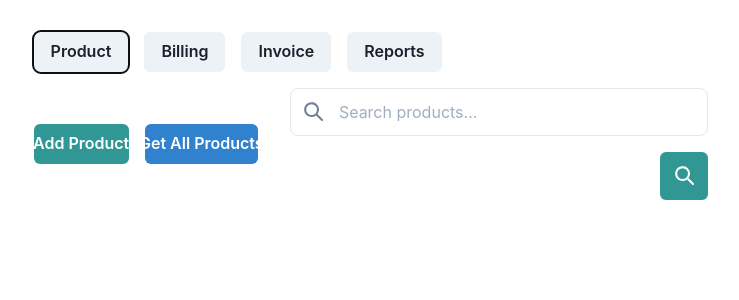
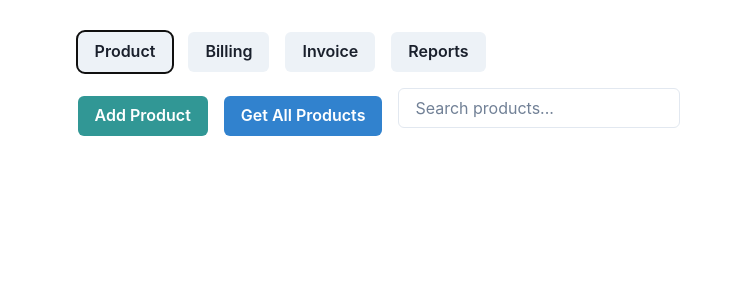
Before and after one commit to ShubhamGhumare11/Billing-System-E, a React (Vite) app: page / in a window 1280 px wide. Both pictures are taken after a click on the button "Product". Shown: the top 300 px of the page, without its empty margins (261-1000 px from the left). Built offline with nearby package versions, Linux system fonts and the light colour scheme.

Commit message:
added : searchComponent and installed icons dependency

```diff
--- a/package.json
+++ b/package.json
@@ -10,9 +10,11 @@
     "preview": "vite preview"
   },
   "dependencies": {
+    "@chakra-ui/icons": "^2.2.4",
     "@chakra-ui/react": "^2.4.3",
     "@emotion/react": "^11.13.3",
     "@emotion/styled": "^11.13.0",
+    "billing": "file:",
     "framer-motion": "^6.4.0",
     "react": "^18.3.1",
     "react-dom": "^18.3.1"
--- a/src/Components/ProductManagement.jsx
+++ b/src/Components/ProductManagement.jsx
@@ -323,6 +323,7 @@ const ProductManagement = () => {
   const [isProductListVisible, setIsProductListVisible] = useState(false);
   const [isFormVisible, setIsFormVisible] = useState(false); // New state to control form visibility
   const [editableProductID, setEditableProductID] = useState(null); // New state for editable product
+  const [searchdedProducts, setSearchedProducts] = useState([]); // New state for editable product
 
   const [newProduct, setNewProduct] = useState({
     productName: '',
@@ -365,12 +366,17 @@ setIsProductListVisible(false)
 
   };
 
+
+
+
+
+
   return (
     <VStack spacing={4} mt={4}>
       <HStack spacing={4}>
         <Button colorScheme="teal" onClick={handleAddProduct}>Add Product</Button>
         <Button colorScheme="blue" onClick={handleGetAllProducts}>Get All Products</Button>
-       <SearchComponent/>
+        <SearchComponent  />
       </HStack>
 
       {/* Add Product Form */}
--- a/src/Components/SearchComponent.jsx
+++ b/src/Components/SearchComponent.jsx
@@ -1,59 +1,150 @@
-import React, { useState } from 'react';
-import { Input, InputGroup, InputLeftElement, InputRightElement, IconButton, VStack } from '@chakra-ui/react';
-import { SearchIcon, CloseIcon } from '@chakra-ui/icons';
+// import React, { useState } from 'react';
+// import { Input, InputGroup, InputLeftElement, InputRightElement, IconButton, HStack,VStack } from '@chakra-ui/react';
+// import { SearchIcon, CloseIcon } from '@chakra-ui/icons';
 
-const SearchComponent = ({ onSearch }) => {
-  const [query, setQuery] = useState('');
+// const SearchComponent = ({ onSearch }) => {
+//   const [query, setQuery] = useState('');
 
-  const handleSearch = () => {
-    onSearch(query);
-  };
+//   const handleSearch = () => {
+//     onSearch(query);
+//   };
 
-  const handleClear = () => {
-    setQuery('');
-    onSearch(''); // Optionally trigger a clear search
-  };
+//   const handleClear = () => {
+//     setQuery('');
+//     onSearch(''); // Optionally trigger a clear search
+//   };
+
+//   return (
+//     <HStack spacing="1rem" align="start" w="full" px="1rem">
+//       <InputGroup size="lg">
+//         <InputLeftElement pointerEvents="none">
+//           <SearchIcon color="gray.500" fontSize="1.2rem" />
+//         </InputLeftElement>
+//         <Input
+//           placeholder="Search products..."
+//           value={query}
+//           onChange={(e) => setQuery(e.target.value)}
+//           fontSize="1rem"
+//           px="1rem"
+//           pr="2.5rem"
+//           borderRadius="0.5rem"
+//           _placeholder={{ color: 'gray.400' }}
+//         />
+//         {query && (
+//           <InputRightElement width="2.5rem">
+//             <IconButton
+//               aria-label="Clear search"
+//               icon={<CloseIcon />}
+//               size="sm"
+//               colorScheme="red"
+//               variant="ghost"
+//               fontSize="1rem"
+//               onClick={handleClear}
+//             />
+//           </InputRightElement>
+//         )}
+//       </InputGroup>
+//       <IconButton
+//         onClick={handleSearch}
+//         icon={<SearchIcon />}
+//         colorScheme="teal"
+//         size="lg"
+//         alignSelf="end"
+//         fontSize="1.2rem"
+//         p="0.5rem"
+//       />
+//     </HStack>
+//   );
+// };
+
+// export default SearchComponent;
+
+
+
+
+import React, { useState, useEffect, useMemo } from 'react';
+import { Input, Spinner, Box, Table, Thead, Tbody, Tr, Th, Td, Text } from '@chakra-ui/react';
+import { debounce } from 'lodash';
+import axios from 'axios';
+
+const SearchComponent = () => {
+  const [searchTerm, setSearchTerm] = useState('');
+  const [filteredProducts, setFilteredProducts] = useState([]);
+  const [loading, setLoading] = useState(false);
+  const [error, setError] = useState(null);
+
+  // Debounced function to fetch products based on search term
+  const fetchProducts = useMemo(
+    () =>
+      debounce(async (term) => {
+        setLoading(true);
+        setError(null);
+
+        try {
+          const response = await axios.get(`/api/products/search`, {
+            params: { query: term },
+          });
+          setFilteredProducts(response.data); // Assumes the API returns an array of products
+        } catch (err) {
+          setError('Error fetching products. Please try again.');
+        } finally {
+          setLoading(false);
+        }
+      }, 300),
+    []
+  );
+
+  // Trigger search on term change
+  useEffect(() => {
+    if (searchTerm) {
+      fetchProducts(searchTerm);
+    } else {
+      setFilteredProducts([]);
+    }
+  }, [searchTerm, fetchProducts]);
 
   return (
-    <VStack spacing="1rem" align="start" w="full" px="1rem">
-      <InputGroup size="lg">
-        <InputLeftElement pointerEvents="none">
-          <SearchIcon color="gray.500" fontSize="1.2rem" />
-        </InputLeftElement>
-        <Input
-          placeholder="Search products..."
-          value={query}
-          onChange={(e) => setQuery(e.target.value)}
-          fontSize="1rem"
-          px="1rem"
-          pr="2.5rem"
-          borderRadius="0.5rem"
-          _placeholder={{ color: 'gray.400' }}
-        />
-        {query && (
-          <InputRightElement width="2.5rem">
-            <IconButton
-              aria-label="Clear search"
-              icon={<CloseIcon />}
-              size="sm"
-              colorScheme="red"
-              variant="ghost"
-              fontSize="1rem"
-              onClick={handleClear}
-            />
-          </InputRightElement>
-        )}
-      </InputGroup>
-      <IconButton
-        onClick={handleSearch}
-        icon={<SearchIcon />}
-        colorScheme="teal"
-        size="lg"
-        alignSelf="end"
-        fontSize="1.2rem"
-        p="0.5rem"
+    <Box>
+      <Input
+        placeholder="Search products..."
+        value={searchTerm}
+        onChange={(e) => setSearchTerm(e.target.value)}
+        mb={4}
       />
-    </VStack>
+
+      {loading ? (
+        <Spinner size="lg" />
+      ) : error ? (
+        <Text color="red.500">{error}</Text>
+      ) : filteredProducts.length > 0 ? (
+        <Table variant="simple" mt={4}>
+          <Thead>
+            <Tr>
+              <Th>Product ID</Th>
+              <Th>Product Name</Th>
+              <Th>Product Type</Th>
+              <Th>Description</Th>
+              <Th>Selling Price</Th>
+              <Th>Stock Quantity</Th>
+            </Tr>
+          </Thead>
+          <Tbody>
+            {filteredProducts.map((product) => (
+              <Tr key={product.productID}>
+                <Td>{product.productID}</Td>
+                <Td>{product.productName}</Td>
+                <Td>{product.productType}</Td>
+                <Td>{product.description}</Td>
+                <Td>{product.sellingPrice}</Td>
+                <Td>{product.stockQuantity}</Td>
+              </Tr>
+            ))}
+          </Tbody>
+        </Table>
+      ) : (
+        searchTerm && <Text>No results found.</Text>
+      )}
+    </Box>
   );
 };
 
```
Also changed, not shown: 1 other file (tests, documents, lock files or other folders).
